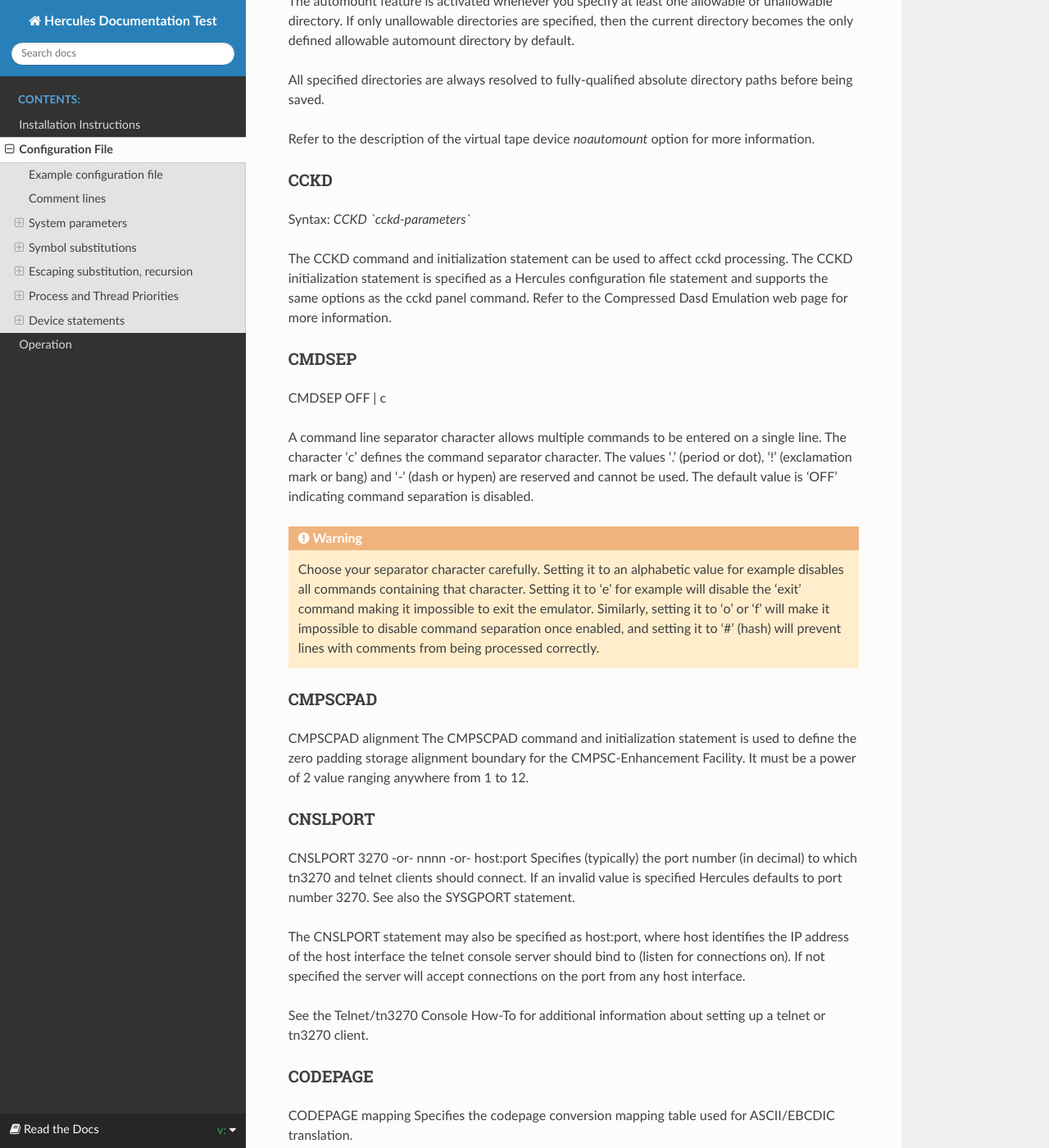
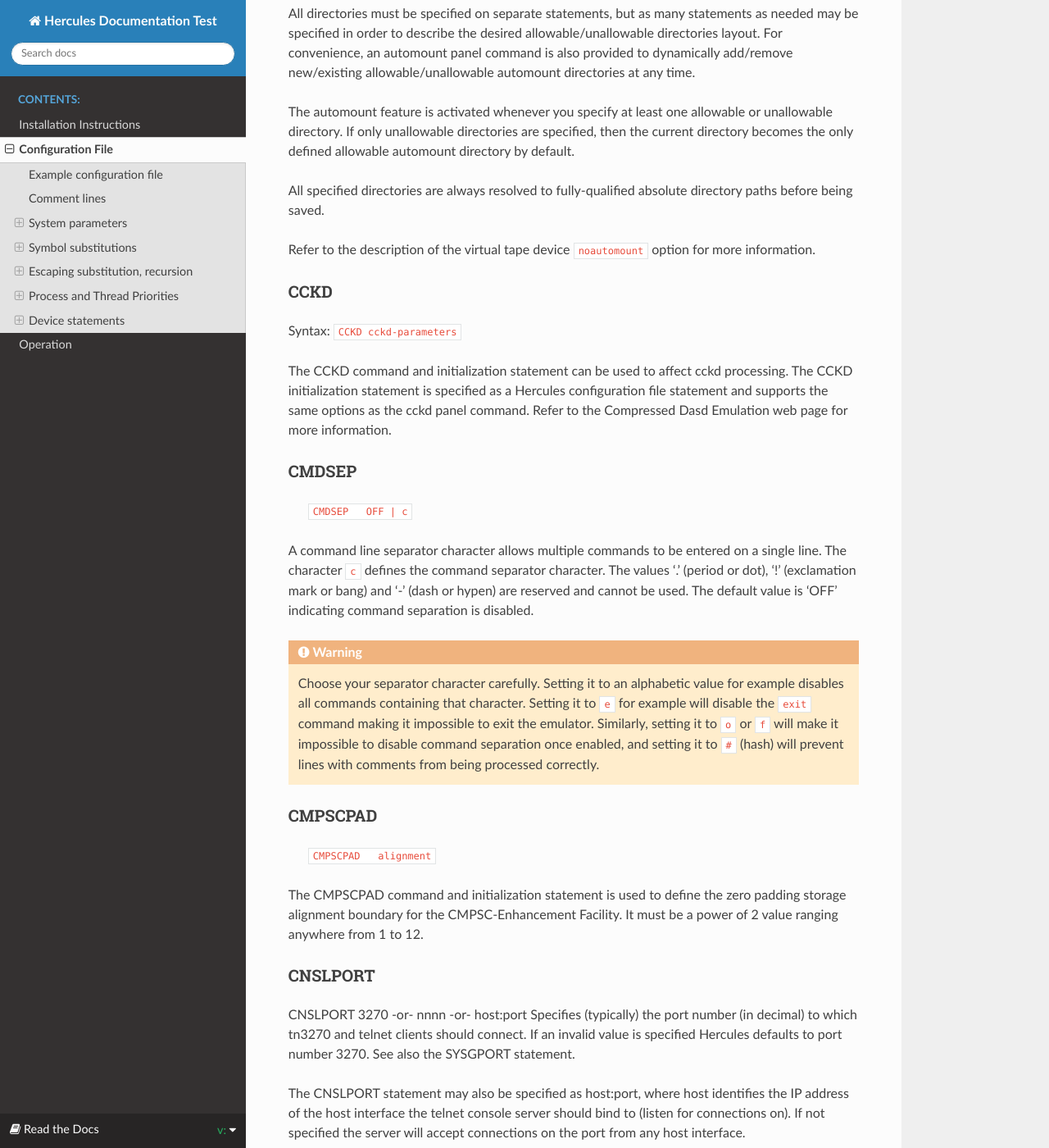
Before and after one commit to maltfield/rtd-github-pages, a Sphinx documentation site: the page built from docs/configuration.rst, in a window 1280 px wide and 1400 px high, scrolled down 2287 px. Shown: the whole window at 82% size. Built offline with Sphinx 7.4.7 and the Read the Docs theme 2.0.0, drawn with Linux system fonts in a browser that asks for light colours; the version number could not be read and is left out; some of the changed text lies outside the part shown.

Commit message:
Update configuration.rst

```diff
--- a/docs/configuration.rst
+++ b/docs/configuration.rst
@@ -169,11 +169,7 @@ The following system parameters may be specified:
 
 ARCHLVL
 -------
-
-
-.. code-block:: none
-   ARCHLVL S/370 | ESA/390 | ESAME | z/Arch
-...
+   ``ARCHLVL S/370 | ESA/390 | ESAME | z/Arch``
 
 Specifies the initial architecture mode.
 
@@ -214,28 +214,28 @@ The automount feature is activated whenever you specify at least one allowable o
 
 All specified directories are always resolved to fully-qualified absolute directory paths before being saved.
 
-Refer to the description of the virtual tape device `noautomount` option for more information.
+Refer to the description of the virtual tape device ``noautomount`` option for more information.
 
 
 CCKD
 ----
-Syntax: `CCKD`   *`cckd-parameters`*
+Syntax: ``CCKD cckd-parameters``
 
 The CCKD command and initialization statement can be used to affect cckd processing. The CCKD initialization statement is specified as a Hercules configuration file statement and supports the same options as the cckd panel command. Refer to the Compressed Dasd Emulation web page for more information.
 
 
 CMDSEP
 ------
-CMDSEP   OFF | c
-
-A command line separator character allows multiple commands to be entered on a single line. The character 'c' defines the command separator character. The values '.' (period or dot), '!' (exclamation mark or bang) and '-' (dash or hypen) are reserved and cannot be used. The default value is 'OFF' indicating command separation is disabled.
-
-.. warning:: Choose your separator character carefully. Setting it to an alphabetic value for example disables all commands containing that character. Setting it to 'e' for example will disable the 'exit' command making it impossible to exit the emulator. Similarly, setting it to 'o' or 'f' will make it impossible to disable command separation once enabled, and setting it to '#' (hash) will prevent lines with comments from being processed correctly.
+   ``CMDSEP   OFF | c``
+
+A command line separator character allows multiple commands to be entered on a single line. The character ``c`` defines the command separator character. The values '.' (period or dot), '!' (exclamation mark or bang) and '-' (dash or hypen) are reserved and cannot be used. The default value is 'OFF' indicating command separation is disabled.
+
+.. warning:: Choose your separator character carefully. Setting it to an alphabetic value for example disables all commands containing that character. Setting it to ``e`` for example will disable the ``exit`` command making it impossible to exit the emulator. Similarly, setting it to ``o`` or ``f`` will make it impossible to disable command separation once enabled, and setting it to ``#`` (hash) will prevent lines with comments from being processed correctly.
 
 
 CMPSCPAD
 --------
-CMPSCPAD   alignment
+   ``CMPSCPAD   alignment``
 The CMPSCPAD command and initialization statement is used to define the zero padding storage alignment boundary for the CMPSC-Enhancement Facility. It must be a power of 2 value ranging anywhere from 1 to 12.
 
 
```
Also changed, not shown: other parts of docs/configuration.rst (+10 -6 lines).
